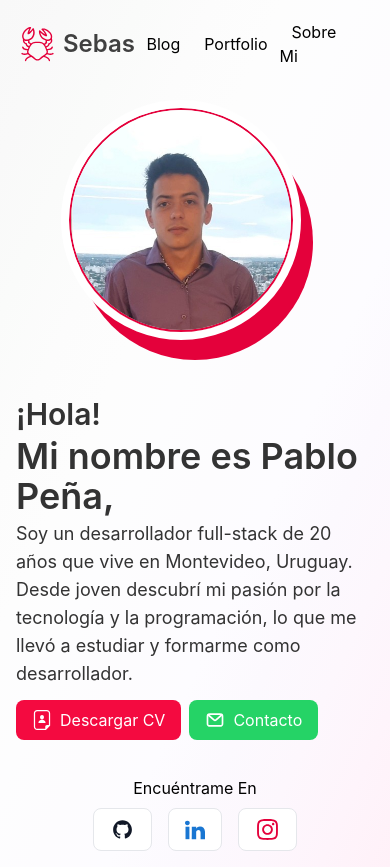
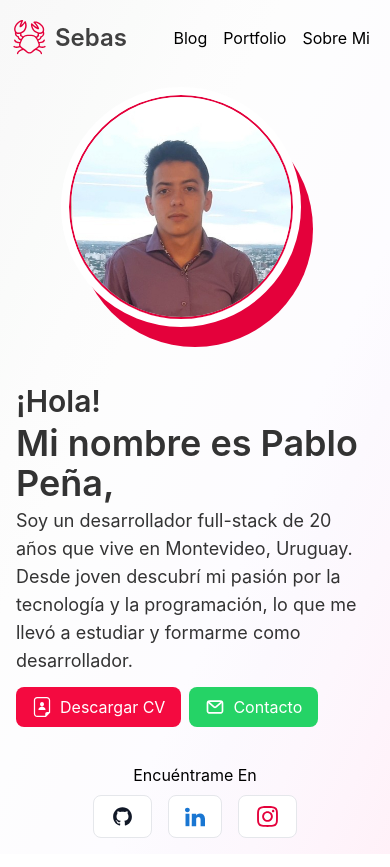
Before and after one commit to sebas-pena/sebaspena.com, a Next.js app: page / in a window 390 px wide. Built offline with nearby package versions, Linux system fonts and the light colour scheme.

Commit message:
feat: Add responsive styling to navbar

```diff
--- a/components/layout/Header.tsx
+++ b/components/layout/Header.tsx
@@ -16,7 +16,7 @@ const Header = ({
 	postsData: { title: string; description: string; slug: string }[]
 }) => {
 	return (
-		<header className="flex w-full justify-between max-w-5xl m-auto p-5 mb-5">
+		<header className="flex w-full justify-between max-w-5xl m-auto py-5 px-3 sm:p-5 mb-5">
 			<Link
 				href="/"
 				className="flex gap-2 items-center focus-visible:ring-2 focus-visible:ring-blue-400 outline-none"
@@ -35,7 +35,7 @@ const Header = ({
 				<SearchInput className="hidden md:block" postsData={postsData} />
 				<ul className="list-none items-center flex">
 					{NavLinks.map((item) => (
-						<li key={item.href}>
+						<li key={item.href} className="min-w-max">
 							<NavLink {...item}>{item.text}</NavLink>
 						</li>
 					))}
--- a/components/ui/link/NavLink.tsx
+++ b/components/ui/link/NavLink.tsx
@@ -14,7 +14,7 @@ const NavLink = ({ href, text, ...props }: NavLinkProps) => {
 	return (
 		<Link
 			href={href}
-			className={`focus:outline-none focus-visible:ring-2 focus-visible:ring-blue-400 py-2 px-3 ${
+			className={`focus:outline-none focus-visible:ring-2 focus-visible:ring-blue-400 py-2 px-2 sm:px-3 ${
 				isActive ? "font-semibold border-0 border-b-2 border-[#333]" : ""
 			}`}
 		>
```
